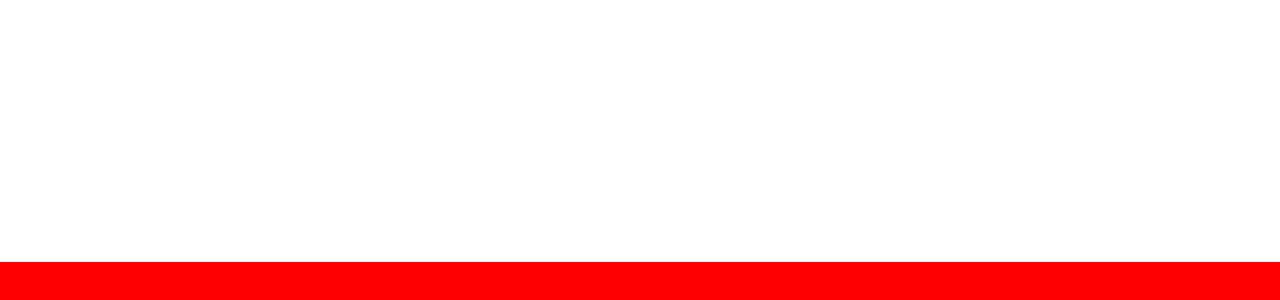
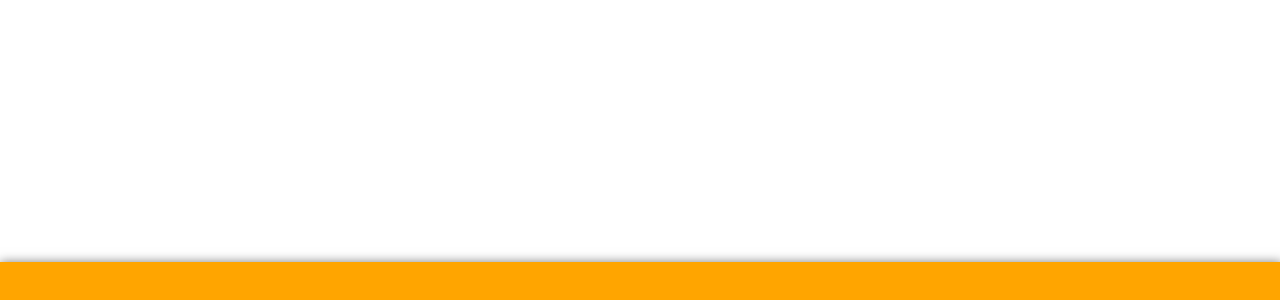
Before and after one commit to Ceft7412/music-player, a Next.js app: page / in a window 1280 px wide. Shown: the part 438-738 px from the top of the page. Built offline with nearby package versions, Linux system fonts and the light colour scheme.

Commit message:
updated: contents and footer

```diff
--- a/src/app/page.jsx
+++ b/src/app/page.jsx
@@ -1,5 +1,5 @@
 import React from "react";
-import { Footer } from "@/components/footer";
+import Footer from "@/components/footer";
 export default function Home() {
   return (
     <>
@@ -9,19 +9,15 @@ export default function Home() {
         <div className="music__layout">
           {/*  */}
           {/* row */}
-          <div className="row">
+          <div className="row content">
             <div className="row__flex_row">
               <div className=""></div>
               <div className=""></div>
               <div className=""></div>
             </div>
           </div>
-          {/*  */}
-          {/* row */}
-          <div className="row footer">
-            <Footer />
-          </div>
         </div>
+        <Footer />
       </div>
     </>
   );
--- a/src/components/Footer.jsx
+++ b/src/components/Footer.jsx
@@ -1,9 +1,11 @@
 import React from "react";
 
-export function Footer() {
+export default function Footer() {
   return (
     <>
-      <div className="row__flex_row"></div>
+      <div className="footer">
+        <div className=""></div>
+      </div>
     </>
   );
 }
--- a/src/resources/sass/_content.scss
+++ b/src/resources/sass/_content.scss
@@ -7,17 +7,18 @@
     flex-direction: column;
     width: 100%;
     height: 100%;
-
+    z-index: 999;
     .row {
-
-      &.footer {
-        position: fixed;
-        bottom: 0;
-        left: 0;
-        right: 0;
-        height: 100px;
+      .row__flex_row {
+        display: flex;
+        align-items: center;
+        padding: 20px;
+        height: 100%;
+        z-index: 999;
+      }
+      &.content {
         width: 100%;
-        background-color: red;
+        height: 100%;
       }
     }
   }
--- /dev/null
+++ b/src/resources/sass/_footer.scss
@@ -0,0 +1,11 @@
+.footer {
+  position: fixed;
+  bottom: 0;
+  left: 0;
+  right: 0;
+  height: 100px;
+  width: 100%;
+  z-index: 1000;
+  background-color: orange;
+  box-shadow: 1px 1px 10px 1px rgba(0, 0, 0, 0.5);
+}
--- a/src/resources/sass/styles.scss
+++ b/src/resources/sass/styles.scss
@@ -1,2 +1,3 @@
 @import "globals";
 @import "content";
+@import "footer";
```
